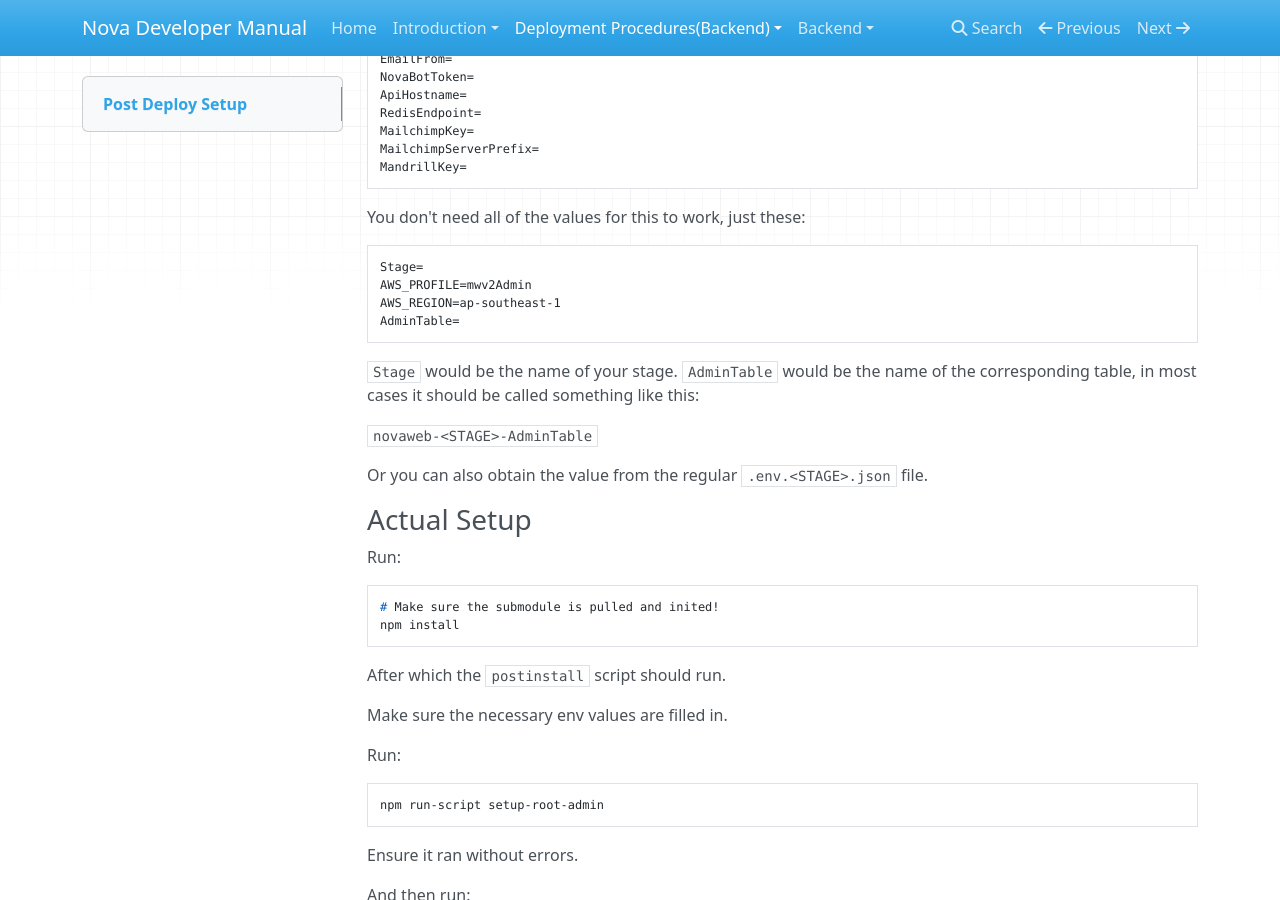
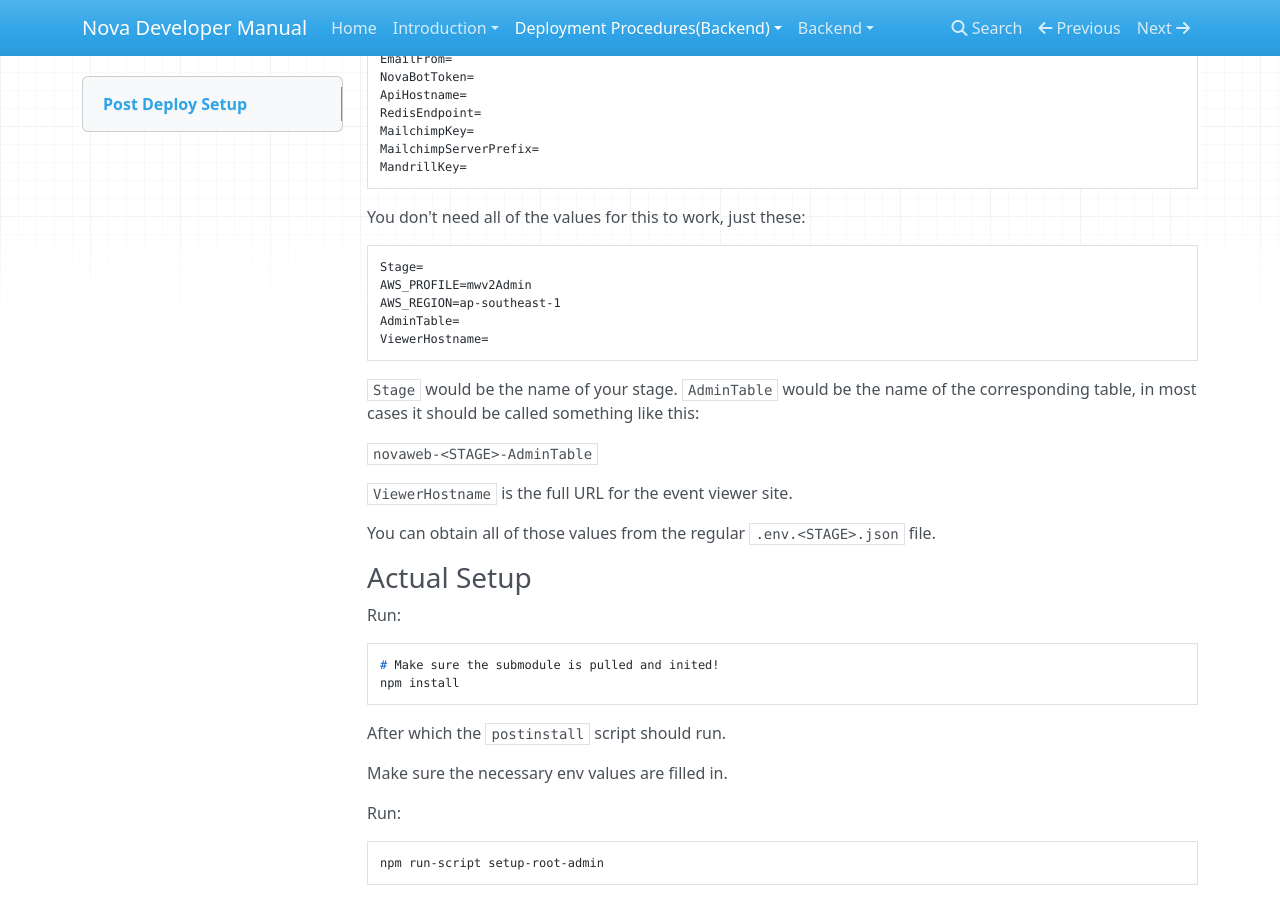
Before and after one commit to novadyna/developer-manual, an MkDocs documentation site: the page built from docs/deployment/post-deploy.md, in a window 1280 px wide and 900 px high, scrolled down 905 px. Built offline with MkDocs 1.6.1, drawn with Linux system fonts in a browser that asks for light colours; nearby versions of some CDN libraries.

Commit message:
fixed error

````diff
--- a/docs/deployment/post-deploy.md
+++ b/docs/deployment/post-deploy.md
@@ -61,6 +61,7 @@ Stage=
 AWS_PROFILE=mwv2Admin
 AWS_REGION=ap-southeast-1
 AdminTable=
+ViewerHostname=
 ```
 
 `Stage` would be the name of your stage.
@@ -69,7 +70,9 @@ something like this:
 
 `novaweb-<STAGE>-AdminTable`
 
-Or you can also obtain the value from the regular `.env.<STAGE>.json` file.
+`ViewerHostname` is the full URL for the event viewer site.
+
+You can obtain all of those values from the regular `.env.<STAGE>.json` file.
 
 ### Actual Setup
 
````
